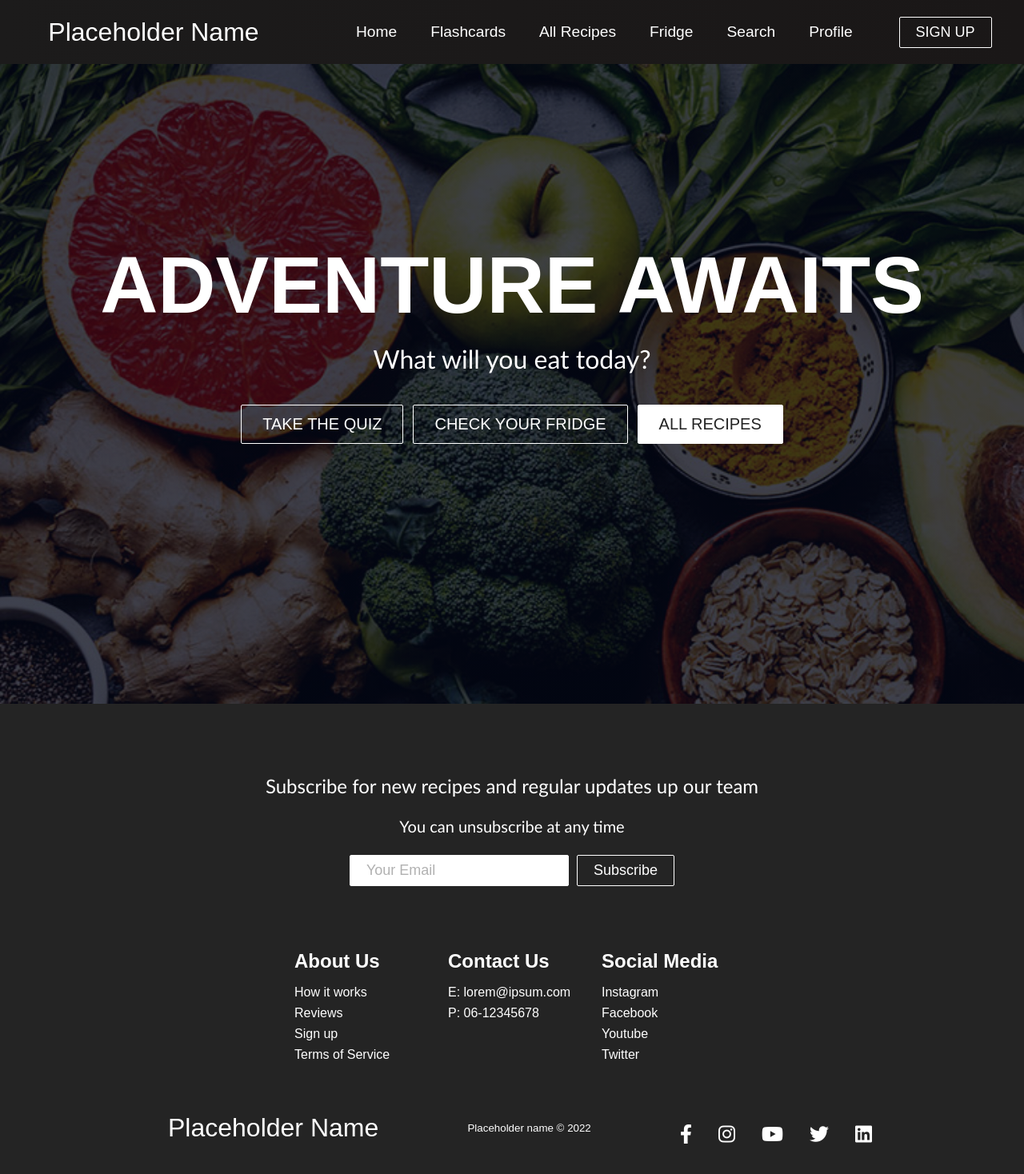
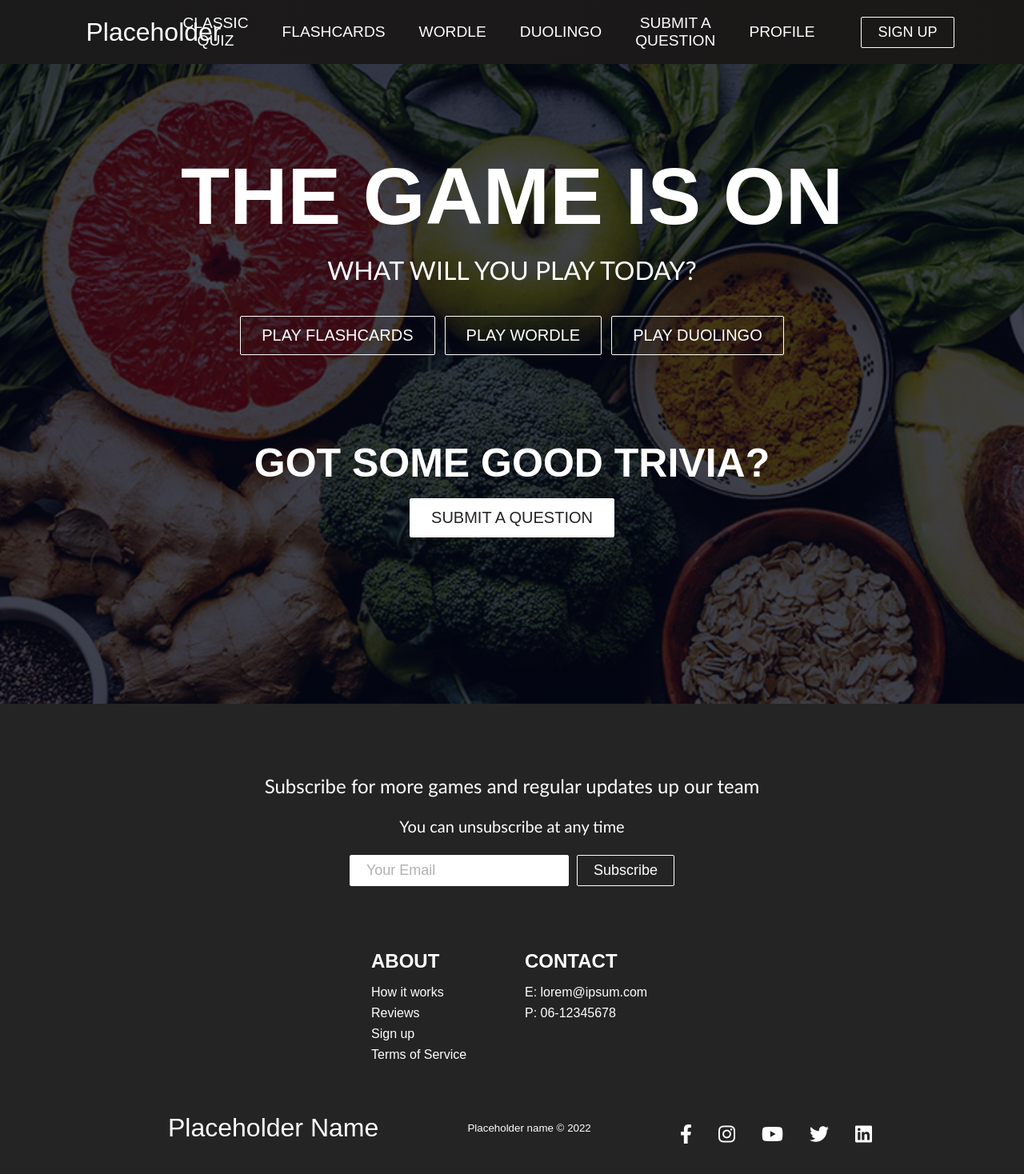
Before and after one commit to Nijzl/novi-eindopdracht-frontend-react-versie2, a React (Create React App) app: page / in a window 1280 px wide. Shown: the top 1468 px of the page at 80% size. Built offline with nearby package versions, Linux system fonts and the light colour scheme.

Commit message:
Flashcard Trivia

```diff
--- a/src/App.js
+++ b/src/App.js
@@ -4,7 +4,7 @@ import "firebase/auth";
 import './App.css';
 import Navbar from "./components/Navbar";
 import Home from "./pages/Home";
-import Quiz from "./pages/Quiz";
+import Flashcards from "./pages/Flashcards";
 import AllRecipes from "./pages/AllRecipes";
 import Fridge from "./pages/Fridge";
 import Search from "./pages/Search";
@@ -24,7 +24,7 @@ function App() {
             <Navbar/>
             <Routes>
                 <Route path='/' exact element={<Home/>}/> {/* Home */}
-                <Route path='/quiz' exact element={<Quiz/>}/> {/* Flashcards */}
+                <Route path='/flashcards' exact element={<Flashcards/>}/> {/* Flashcards */}
                 <Route path='/allrecipes' element={<AllRecipes/>}/> {/* All Recipes*/}
                 <Route path='/fridge' element={<Fridge/>}/> {/* In the Fridge */}
                 <Route path='/search' element={<Search/>}/> {/* Search Recipe */}
--- a/src/components/Footer.js
+++ b/src/components/Footer.js
@@ -8,7 +8,7 @@ function Footer() {
         <div className='footer-container'>
             <section className='footer-subscription'>
                 <p className='footer-subscription-heading'>
-                    Subscribe for new recipes and regular updates up our team
+                    Subscribe for more games and regular updates up our team
                 </p>
                 <p className='footer-subscription-text'>
                     You can unsubscribe at any time
@@ -28,27 +28,27 @@ function Footer() {
             <div className='footer-links'>
                 <div className='footer-link-wrapper'>
                     <div className='footer-link-items'>
-                        <h2>About Us</h2>
+                        <h2> ABOUT </h2>
                         <Link to='/'>How it works</Link>
                         <Link to='/'>Reviews</Link>
                         <Link to='/signup'>Sign up</Link>
                         <Link to='/'>Terms of Service</Link>
                     </div>
                     <div className='footer-link-items'>
-                        <h2>Contact Us</h2>
+                        <h2> CONTACT </h2>
                         <p> E: lorem@ipsum.com</p>
                         <p> P: 06-12345678 </p>
                     </div>
                 </div>
-                <div className='footer-link-wrapper'>
+{/*                <div className='footer-link-wrapper'>
                     <div className='footer-link-items'>
-                        <h2>Social Media</h2>
+                        <h2> SOCIALS </h2>
                         <a href="https://instagram.com">Instagram</a>
                         <a href="https://facebook.com">Facebook</a>
                         <a href="https://youtube.com">Youtube</a>
                         <a href="https://twitter.com">Twitter</a>
                     </div>
-                </div>
+                </div>*/}
             </div>
             <section className='social-media'>
                 <div className='social-media-wrap'>
--- a/src/components/HeroSection.js
+++ b/src/components/HeroSection.js
@@ -8,25 +8,31 @@ function HeroSection() {
 
     return (
         <div className='hero-container'>
-            <h1>ADVENTURE AWAITS</h1>
-            <p>What will you eat today?</p>
+            <h1> THE GAME IS ON </h1>
+            <p>WHAT WILL YOU PLAY TODAY?</p>
             <div className='hero-btns'>
-                <Link to="/quiz" className="btn-mobile">
+                <Link to="/flashcards" className="btn-mobile">
                     <Button className='btns' buttonStyle='btn--outline' buttonSize='btn--large'>
-                        TAKE THE QUIZ
+                        PLAY FLASHCARDS
                     </Button>
                 </Link>
-                <Link to="/fridge" className="btn-mobile">
+                <Link to="/" className="btn-mobile">
                     <Button className='btns' buttonStyle='btn--outline' buttonSize='btn--large'>
-                        CHECK YOUR FRIDGE
+                        PLAY WORDLE
                     </Button>
                 </Link>
-                <Link to="/allrecipes" className="btn-mobile">
-                    <Button className='btns' buttonStyle='btn--primary' buttonSize='btn--large'>
-                        ALL RECIPES
+                <Link to="/" className="btn-mobile">
+                    <Button className='btns' buttonStyle='btn--outline' buttonSize='btn--large'>
+                        PLAY DUOLINGO
                     </Button>
                 </Link>
             </div>
+                <h2> GOT SOME GOOD TRIVIA? </h2>
+                <Link to="/" className="btn-mobile">
+                    <Button className='btns' buttonStyle='btn--primary' buttonSize='btn--large'>
+                        SUBMIT A QUESTION
+                    </Button>
+                </Link>
         </div>
     );
 }
--- a/src/components/Navbar.js
+++ b/src/components/Navbar.js
@@ -33,7 +33,7 @@ function Navbar(){
             <nav className="navbar">
                 <div className="navbar-container">
                     <Link to="/" className="navbar-logo" onClick={closeMobileMenu}>
-                        Placeholder Name
+                        Placeholder
                     </Link>
                     <div className="menu-icon" onClick={handleClick}>
                         <i className={click ? "fas fa-times" : "fas fa-bars"}/>
@@ -41,37 +41,37 @@ function Navbar(){
                     <ul className={click ? "nav-menu active" : "nav-menu"}>
                         <li className="nav-item">
                             <Link to="/" className="nav-links" onClick={closeMobileMenu}>
-                                Home
+                                CLASSIC QUIZ
                             </Link>
                         </li>
                         <li className="nav-item">
-                            <Link to="/quiz" className="nav-links" onClick={closeMobileMenu}>
-                                Flashcards
+                            <Link to="/flashcards" className="nav-links" onClick={closeMobileMenu}>
+                                FLASHCARDS
                             </Link>
                         </li>
                         <li className="nav-item">
                             <Link to="/allrecipes" className="nav-links" onClick={closeMobileMenu}>
-                                All Recipes
+                                WORDLE
                             </Link>
                         </li>
                         <li className="nav-item">
                             <Link to="/fridge" className="nav-links" onClick={closeMobileMenu}>
-                                Fridge
+                                DUOLINGO
                             </Link>
                         </li>
                         <li className="nav-item">
                             <Link to="/search" className="nav-links" onClick={closeMobileMenu}>
-                                Search
+                                SUBMIT A QUESTION
                             </Link>
                         </li>
                         <li className="nav-item">
                             <Link to="/profile" className="nav-links" onClick={closeMobileMenu}>
-                                Profile
+                                PROFILE
                             </Link>
                         </li>
                         <li className="nav-item">
                             <Link to="/signup" className="nav-links-mobile" onClick={closeMobileMenu}>
-                                Sign up
+                                SIGN UP
                             </Link>
                         </li>
                     </ul>
--- a/src/pages/Quiz.js
+++ b/src/pages/Flashcards.js
@@ -1,12 +1,12 @@
 import React, { useState, useEffect, useRef } from "react";
 import FlashcardList from "../components/FlashcardList";
-import "../styles/Quiz.css";
+import "../styles/Flashcards.css";
 import axios from 'axios';
 import { Button } from "../components/Button";
 
-function Quiz(){
+function Flashcards(){
 
-    const [flashcards, setFlashcards] = useState(sampleFlashcards);
+    const [flashcards, setFlashcards] = useState(ruleFlashcards);
     const [categories, setCategories] = useState([])
 
     const categoryEl = useRef();
@@ -81,11 +81,11 @@ function Quiz(){
 
 }
 
-const sampleFlashcards = [
+const ruleFlashcards = [
     {
         id:1,
         question: "Welcome to Flashcard Trivia!",
-        answer: "Enjoy!",
+        answer: "This is a flashcard!",
         options: []
     },
     {
@@ -99,7 +99,13 @@ const sampleFlashcards = [
         question: "Click the card to see the answer",
         answer: "Yes, like that!",
         options: []
+    },
+    {
+        id:4,
+        question: "We hope you enjoy!",
+        answer: "Get clicking!",
+        options: []
     }
 ]
 
-export default Quiz;
+export default Flashcards;
--- a/src/styles/HeroSection.css
+++ b/src/styles/HeroSection.css
@@ -16,6 +16,15 @@
     color: #fff;
     font-size: 100px;
     margin-top: -100px;
+    text-align: center;
+}
+
+.hero-container > h2 {
+    color: #fff;
+    font-size: 50px;
+    margin-top: 100px;
+    margin-bottom: 15px;
+    text-align: center;
 }
 
 .hero-container > p {
@@ -35,14 +44,14 @@
     margin: 6px;
 }
 
-.fa-play-circle {
-    margin-left: 4px;
-}
-
 @media screen and (max-width: 960px) {
     .hero-container > h1 {
         font-size: 70px;
         margin-top: -150px;
+    }
+
+    .hero-container > h2 {
+        font-size: 25px;
     }
 }
 
@@ -53,7 +62,7 @@
     }
 
     .hero-container > p {
-        font-size: 30px;
+        font-size: 20px;
     }
 
     .btn-mobile {
--- a/src/styles/Navbar.css
+++ b/src/styles/Navbar.css
@@ -54,12 +54,10 @@
     transition: all 0.2s ease-out;
 }
 
-/*
-SOLID WHITE LINE TO SHOW THE PAGE YOU'RE ON
-nav-links li.active{
+nav-links:active{
     border-bottom: 4px solid #fff;
 }
-*/
+
 
 .fa-bars {
     color: #fff;
```
Also changed, not shown: src/pages/SignUp.js (+47 -13 lines), src/styles/Flashcards.css (renamed from src/styles/Quiz.css).
